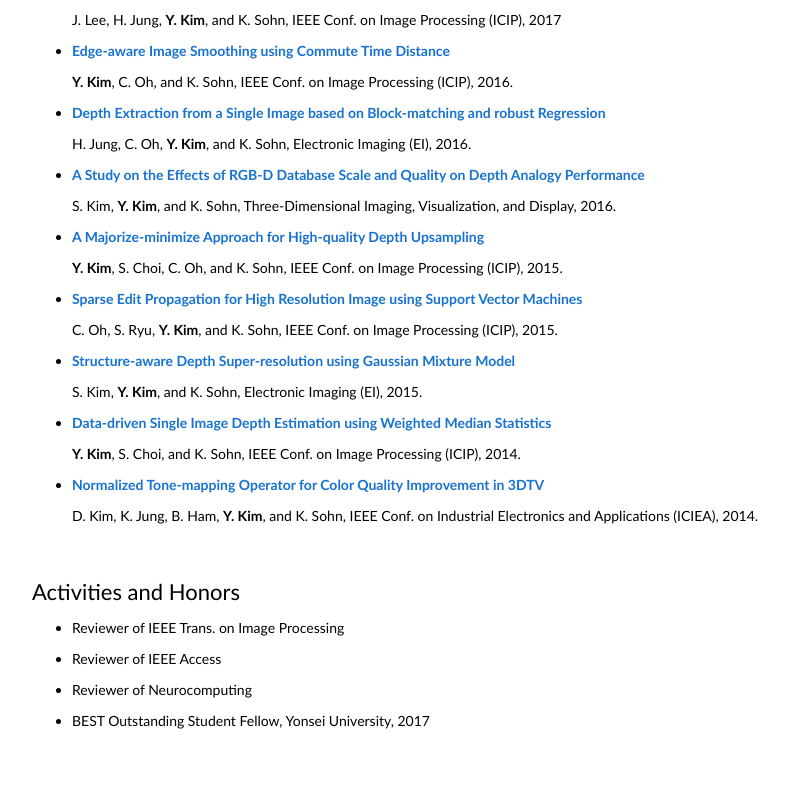
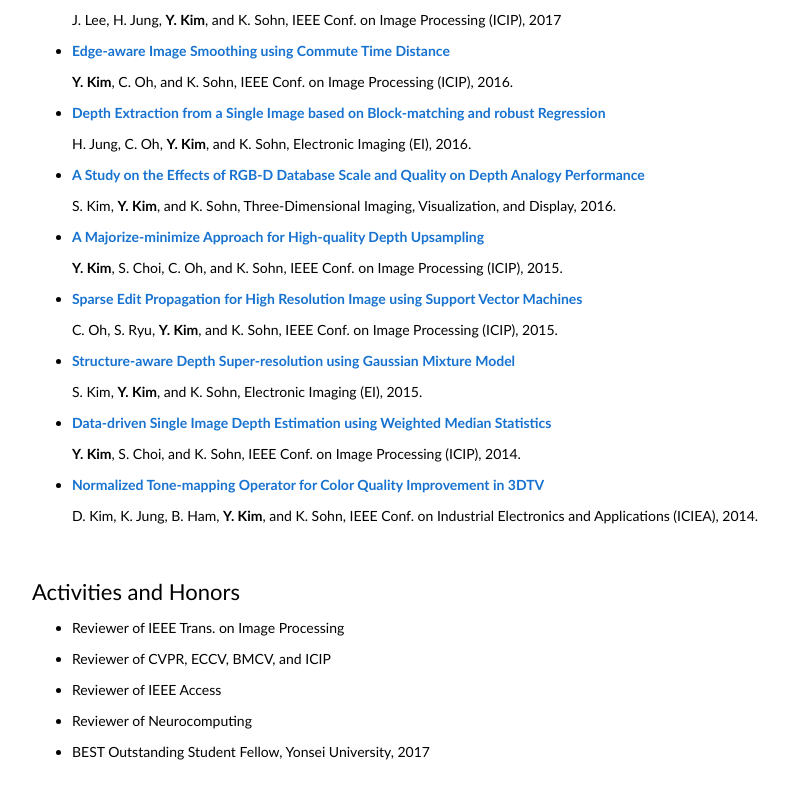
Before and after one commit to read12300/read12300.github.io, a plain HTML site: page index.html in a window 1280 px wide. Shown: the part 2542-3340 px from the top of the page, without its empty margins (228-1016 px from the left). Before the commit the page ends 3313 px from the top, so only its background shows below. Drawn offline with Linux system fonts and the light colour scheme.

Commit message:
Update index.html

```diff
--- a/index.html
+++ b/index.html
@@ -206,6 +206,7 @@ Before that, I obtained my bachelor degree from the Yonsei University in 2013.
               <heading>Activities and Honors</heading>
 <ul>
 <li><p>Reviewer of IEEE Trans. on Image Processing</p></li>
+<li><p>Reviewer of CVPR, ECCV, BMCV, and ICIP</p></li>
 <li><p>Reviewer of IEEE Access</p></li>
 <li><p>Reviewer of Neurocomputing</p></li>
 <li><p>BEST Outstanding Student Fellow, Yonsei University, 2017</a>
```
